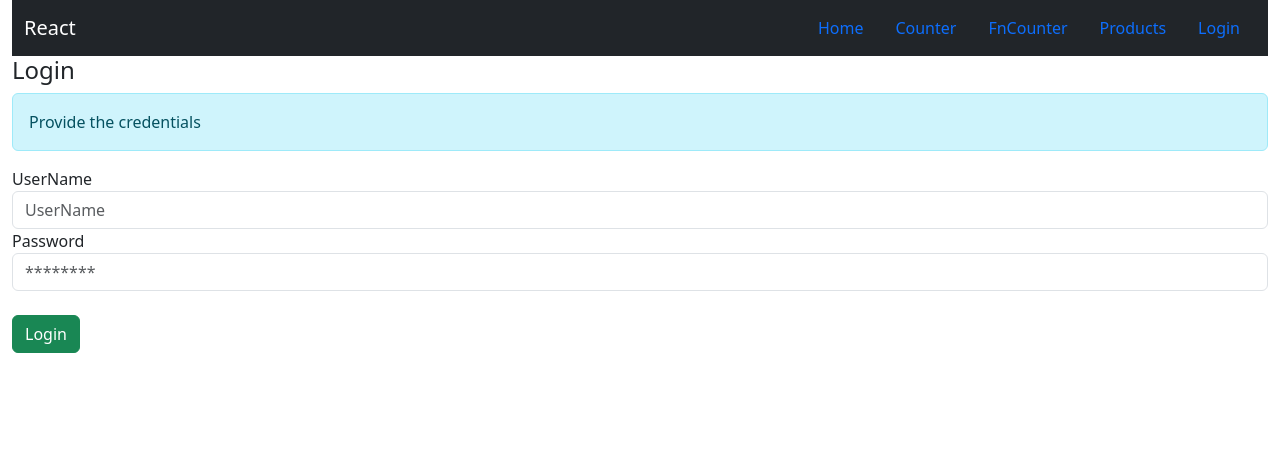
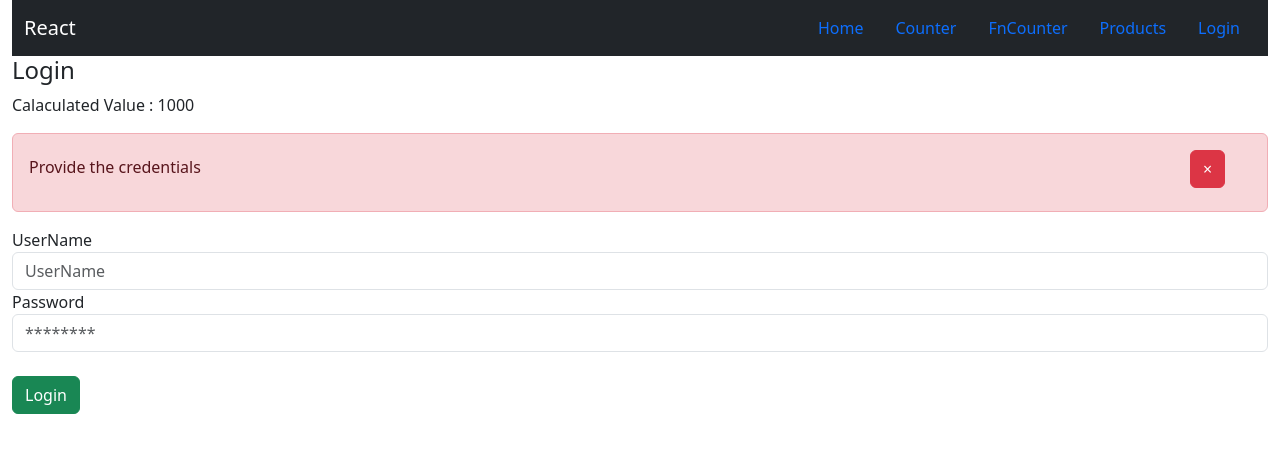
Before and after one commit to aniljos/React-Nov-2023, a React (Create React App) app in the folder the-awesome-app/: page /login in a window 1280 px wide. Both pictures are taken after a click on the button "Login". Shown: the top 452 px of the page. Built offline with nearby package versions, Linux system fonts and the light colour scheme.

Commit message:
Day 3 session 4

```diff
--- a/the-awesome-app/src/components/Alert.tsx
+++ b/the-awesome-app/src/components/Alert.tsx
@@ -1,3 +1,5 @@
+import React from 'react';
+
 
 // <Alert message="Hello" severity="error" autoClose={true} />
 type AlertProps = {
@@ -5,19 +7,49 @@ type AlertProps = {
     message: string;
     severity?: string;
     autoClose?: boolean;
-}
-
-function Alert(props: AlertProps){
-
-
-
-
-    return (
-        <div className={`alert alert-${props.severity}`}>
-            {props.message}
-        </div>
-    )
+    onClose?: () => void
 }
 
 
+//Alert message="Provide the credentials" severity="error" onClose="0012345"/>
+
+//Alert message="Provide the credentials" severity="error" onClose="0078954"/>
+
+//React.memo introduced in 16.3 => optimization
+// Memoization pattern: cache the generated JSX
+// when state or props changes the component is rerendered
+
+ const Alert = React.memo(function Alert(props: AlertProps) {
+
+
+    console.log("rendering alert");
+    let severity = "ïnfo";
+
+    if (props.severity) {
+
+        severity = props.severity;
+        if (props.severity === "error") {
+            severity = "danger"
+        }
+    }
+
+    function close(){
+
+        if(props.onClose){
+            props.onClose()
+        }
+
+    }
+
+    return (
+        <div className={`alert alert-${severity}`}>
+            <p style={{ width: "95%", display: "inline-block" }}>{props.message}</p>
+            <button className={`btn btn-${severity}`} onClick={close}>
+                <span>&times;</span>
+            </button>
+        </div>
+    )
+})
+
+
 export default Alert;
--- a/the-awesome-app/src/components/ListProducts.tsx
+++ b/the-awesome-app/src/components/ListProducts.tsx
@@ -3,6 +3,7 @@ import axios from 'axios';
 import {Product} from '../model/Product';
 import './Listproducts.css';
 import {useNavigate} from 'react-router-dom';
+import { useTitle } from '../hooks/useTitle';
 
 
 const base_url = "http://localhost:9000";
@@ -18,6 +19,7 @@ function ListProducts(){
     }, []);
     const [products, setProducts] = useState<Product []>([]);
     const navigate = useNavigate();
+    useTitle("Products");
 
 
     function fetchProducts(){
--- a/the-awesome-app/src/components/Login.tsx
+++ b/the-awesome-app/src/components/Login.tsx
@@ -1,7 +1,8 @@
 import axios from 'axios';
-import { useState } from 'react';
+import { useState, useCallback, useMemo, useEffect } from 'react';
 import { useNavigate } from 'react-router-dom';
 import Alert from './Alert';
+import { useTitle } from '../hooks/useTitle';
 
 function Login(){
 
@@ -10,6 +11,10 @@ function Login(){
     const [message, setMessage] = useState("");
     const [severity, setSeverity] = useState("");
     const navigate = useNavigate();
+    useTitle("Login");
+
+
+
 
     async function login(){
 
@@ -28,15 +33,27 @@ function Login(){
         }
         else{
 
-            setSeverity("info");
+            setSeverity("error");
             setMessage("Provide the credentials");
         }
     }
+    const closeAlert  = useCallback(() => {
+        setMessage("");
+    }, [])
+
+    const calculateValue = useMemo(() => {
+
+        console.log("in calculateValue");
+        return userName  + 1000;
+    }, [userName]);
+
     return (
         <div>
             <h4>Login</h4>
 
-            {message ? <Alert message={message} severity={severity}/> : null}
+            <p>Calaculated Value : {calculateValue}</p>
+
+            {message ? <Alert message={message} severity={severity} onClose={closeAlert}/> : null}
 
             <div className="form-group">
                 <label>UserName</label>
--- /dev/null
+++ b/the-awesome-app/src/hooks/useTitle.ts
@@ -0,0 +1,15 @@
+import { useEffect } from "react";
+
+
+export function useTitle(title: string){
+
+    useEffect(() => {
+
+        const originalTitle = document.title;
+        document.title = originalTitle + "--" + title;
+
+        return () => {
+            document.title = originalTitle;
+        }
+    }, [])
+}
```
